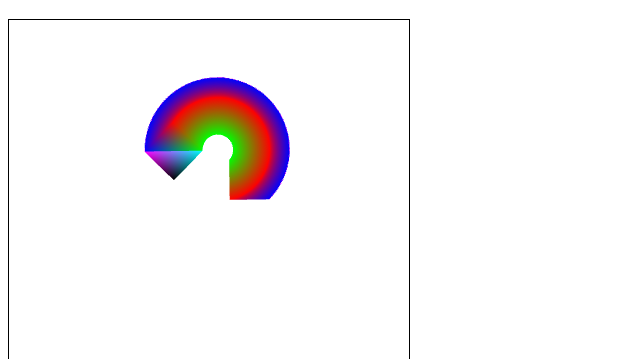
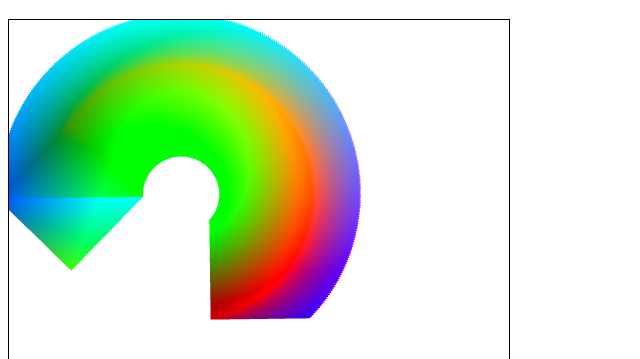
Before and after one commit to lucaszm7/CG_Trabalho1_WebGL, a website: page public/index.html in a window 1280 px wide. Shown: the part 61-420 px from the top of the page, without its empty margins (0-640 px from the left). Drawn offline with Linux system fonts and the light colour scheme.

Commit message:
#5 - Transform.2

```diff
--- a/public/index.html
+++ b/public/index.html
@@ -13,6 +13,6 @@
 
     <body>
         <h1>WebGL!!!</h1>
-        <canvas height="400" width="400"></canvas>
+        <canvas height="500" width="500"></canvas>
     </body>
 </html>
--- a/public/main.js
+++ b/public/main.js
@@ -46,23 +46,16 @@ const colorData = [
 
     0, 1, 1,   //V1.color
     1, 0, 1,   //V2.color
-    0, 0, 0,   //V1.color
-];
-
-const transformData = [
-    1, 0, 0, 0,
-    0, 1, 0, 0,
-    0, 0, 1, 0,
-    0, 0, 0, 1,
+    1, 1, 0,   //V1.color
 ];
 
 const positionBuffer = gl.createBuffer();
 gl.bindBuffer(gl.ARRAY_BUFFER, positionBuffer);
-gl.bufferData(gl.ARRAY_BUFFER, new Float32Array(vertexData), gl.STATIC_DRAW);
+gl.bufferData(gl.ARRAY_BUFFER, new Float32Array(vertexData), gl.DYNAMIC_DRAW);
 
 const colorBuffer = gl.createBuffer();
 gl.bindBuffer(gl.ARRAY_BUFFER, colorBuffer);
-gl.bufferData(gl.ARRAY_BUFFER, new Float32Array(colorData), gl.STATIC_DRAW);
+gl.bufferData(gl.ARRAY_BUFFER, new Float32Array(colorData), gl.DYNAMIC_DRAW);
 
 // ========================== 2TH ========================== //
 const vertexShader = gl.createShader(gl.VERTEX_SHADER);
@@ -71,14 +64,18 @@ precision mediump float;
 
 attribute vec3 position;
 attribute vec3 color;
+
 varying vec3 vColor;
+varying vec4 fPosition;
 
 uniform mat4 matrix;
 
 void main() {
 
+    fPosition = matrix * vec4(position, 1);
+
     vColor = color;
-    gl_Position = matrix * vec4(position.x, position.y, position.z , 1);
+    gl_Position = fPosition;
 }
 `);
 gl.compileShader(vertexShader);
@@ -88,9 +85,10 @@ gl.shaderSource(fragmentShader, `
 precision mediump float;
 
 varying vec3 vColor;
+varying vec4 fPosition;
 
 void main() {
-    gl_FragColor = vec4(vColor, 1.0);
+    gl_FragColor = fPosition + vec4(vColor, 1.0);
 }
 `);
 gl.compileShader(fragmentShader);
@@ -120,8 +118,8 @@ const uniformLocation = {
 
 const matrix = mat4.create();
 console.log(matrix);
-mat4.scale(matrix, matrix, [0.1, 0.1, 0.1]);
-mat4.translate(matrix, matrix, [2, 2, 0]);
+mat4.scale(matrix, matrix, [0.2, 0.2, 0.2]);
+mat4.translate(matrix, matrix, [0, 0, 0]);
 
 function animate () {
     requestAnimationFrame(animate);
```
